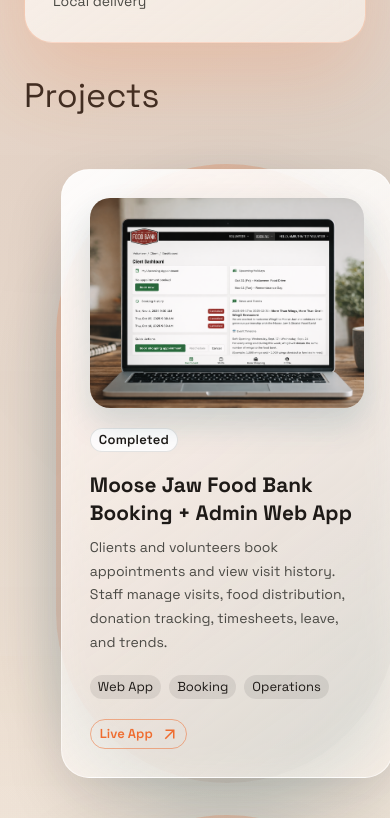
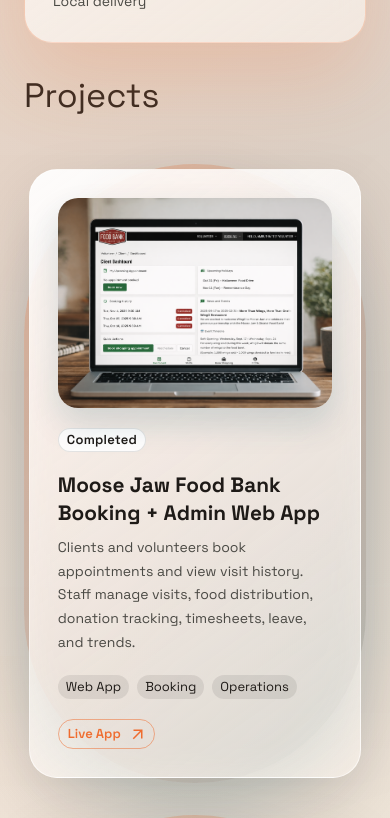
Before and after one commit to Amrutha-A-J/PixelMoose, a React (Vite) app in the folder pixelmoose/: page / in a window 390 px wide. Shown: the part 2720-3538 px from the top of the page. Built offline with nearby package versions, Linux system fonts and the light colour scheme.

Commit message:
Adjusted the projects grid so mobile removes the 32px horizontal spacing that was causing the right-shift, while keeping the desktop layout intact. Updated App.tsx where the Projects list grid is defined to use columnSpacing={{ xs: 0, md: 4 }} and keep row spacing.

```diff
--- a/pixelmoose/src/App.tsx
+++ b/pixelmoose/src/App.tsx
@@ -1209,7 +1209,11 @@
                   </GlassCard>
                   <Stack spacing={2}>
                     <Typography variant="h4">Projects</Typography>
-                    <Grid container spacing={4}>
+                    <Grid
+                      container
+                      rowSpacing={{ xs: 4, md: 4 }}
+                      columnSpacing={{ xs: 0, md: 4 }}
+                    >
                       {allProjects.map((project, index) => (
                         <Grid item xs={12} md={6} key={project.title} sx={{ display: 'flex' }}>
                           <Box
```
